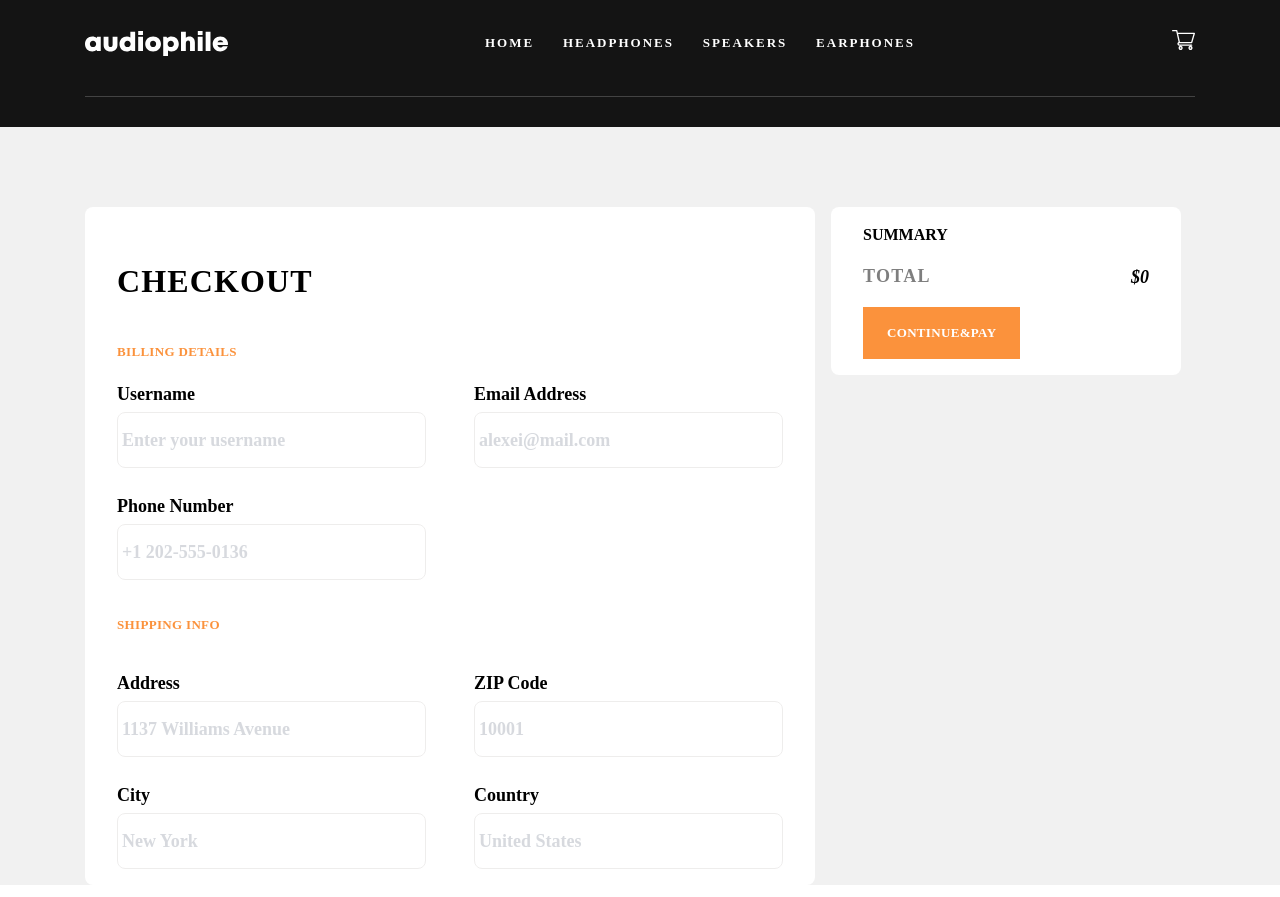
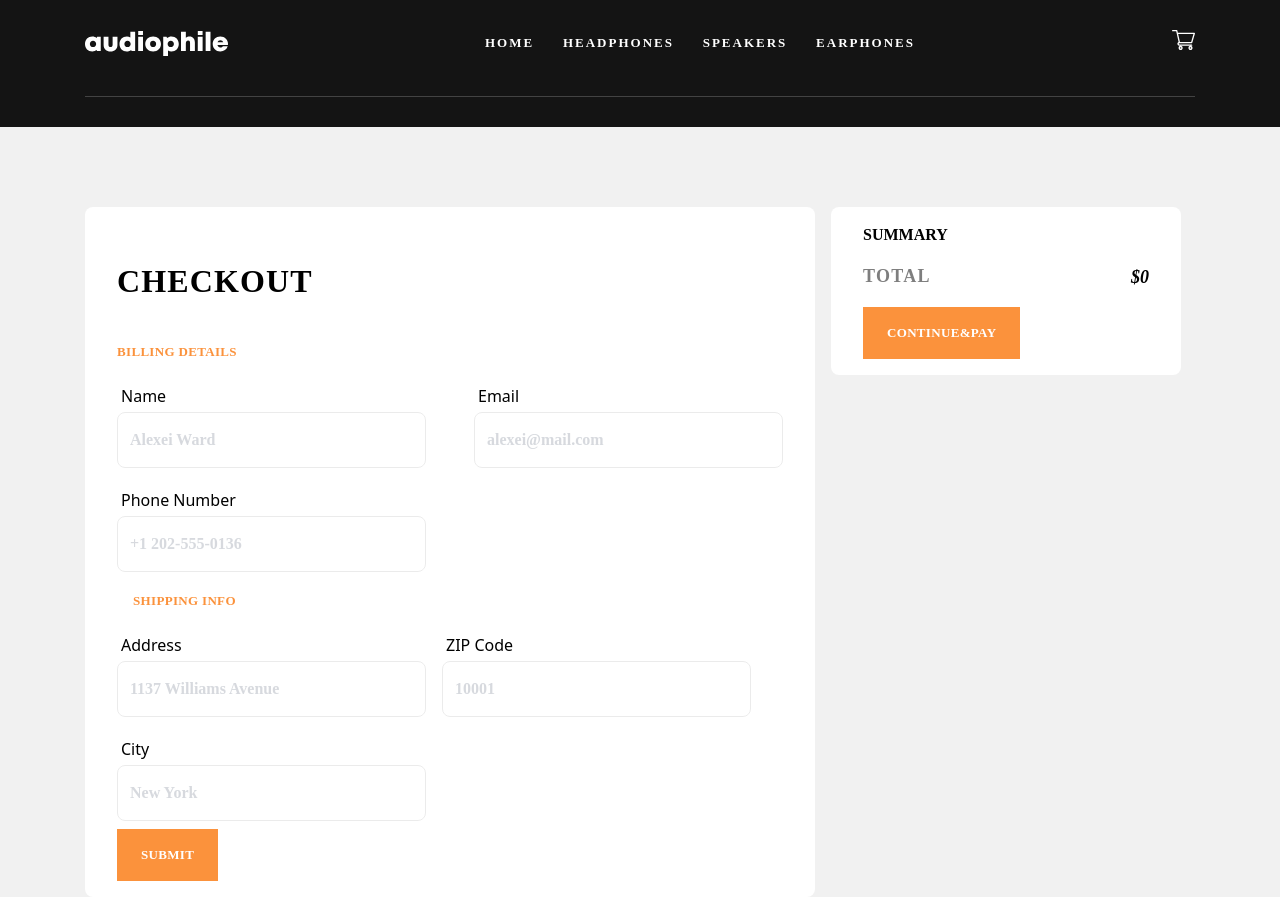
Before and after one commit to Mirmukhammadov/audiophile-ecommerce, a Vue app: page /checkout in a window 1280 px wide. Built offline with nearby package versions, Linux system fonts and the light colour scheme.

Commit message:
finishing

```diff
--- a/package.json
+++ b/package.json
@@ -8,12 +8,15 @@
     "preview": "vite preview"
   },
   "dependencies": {
+    "@vuelidate/core": "^2.0.3",
+    "@vuelidate/validators": "^2.0.4",
     "autoprefixer": "^10.4.16",
     "pinia": "2",
     "postcss": "^8.4.30",
     "tailwindcss": "^3.3.3",
     "vue": "^3.3.4",
     "vue-router": "^4.2.5",
+    "vuelidate": "^0.7.7",
     "vuex": "^4.1.0"
   },
   "devDependencies": {
--- a/src/components/CInput.vue
+++ b/src/components/CInput.vue
@@ -1,42 +1,16 @@
-<!-- MyInput.vue -->
 <template>
-  <div class="flex flex-col">
-    <label
-      class="text-black text-lg font-bold font-['Manrope'] pb-1"
-      :for="id"
-      >{{ label }}</label
-    >
   <input
     :type="type"
     :id="id"
     :name="name"
-      :value="value"
-      @input="$emit('input', $event.target.value)"
+    :value="modelValue"
+    @input="updateModel"
     :placeholder="placeholder"
-      class="opacity-40 text-black text-lg font-bold font-['Manrope'] w-[309px] h-14 bg-white rounded-lg border border-stone-300 outline-none px-1"
+    class="w-[309px] h-14 bg-white rounded-lg border border-stone-300 opacity-40 text-black text-lg font-bold font-['Manrope'] p-2 outline-none"
   />
-    <!-- Add validation error message if needed -->
-    <p v-if="error" class="text-red-500">{{ error }}</p>
-  </div>
 </template>
 
-<script>
-export default {
-  props: {
-    label: String,
-    type: {
-      type: String,
-      default: "text",
-    },
-    id: String,
-    name: String,
-    value: [String, Number],
-    placeholder: String,
-    error: String, // Optional error message for validation
-  },
-};
+<script setup>
+import { defineProps } from "vue";
+defineProps(["type"]);
 </script>
-
-<style scoped>
-/* Add your styling here if needed */
-</style>
--- /dev/null
+++ b/src/components/thanks.vue
@@ -0,0 +1,27 @@
+<template>
+  <div
+    class="absolute top-1/2 left-1/2 transform -translate-x-1/2 -translate-y-1/2 w-[540px] p-10 bg-white rounded-lg z-10"
+  >
+    <div class="flex flex-col gap-6">
+      <p
+        class="text-black text-[32px] font-bold font-['Manrope'] uppercase leading-9 tracking-wide"
+      >
+        THANK YOU<br />FOR YOUR ORDER
+      </p>
+
+      <p
+        class="w-[444px] opacity-50 text-black text-[15px] font-medium font-['Manrope'] leading-[25px]"
+      >
+        You will receive an email confirmation shortly.
+      </p>
+
+      <router-link to="/">
+        <CbuttonVue class="!w-[600px]">Back to home</CbuttonVue>
+      </router-link>
+    </div>
+  </div>
+</template>
+
+<script setup>
+import CbuttonVue from "./Cbutton.vue";
+</script>
--- a/src/pages/checkout.vue
+++ b/src/pages/checkout.vue
@@ -1,4 +1,7 @@
 <template>
+  <div>
+    <thanks v-if="thank" />
+  </div>
   <div
     class="absolute top-[20%] right-[10%] bg-white rounded-lg cartopened"
     v-if="cart"
@@ -8,7 +11,12 @@
 
   <div
     class="bg-[#f1f1f1]"
-    :class="{ 'opacity-50': cart, 'max-h-100px': cart }"
+    :class="{
+      'opacity-50': cart,
+      'max-h-100px': cart,
+      'opacity-50': thank,
+      'max-h-100px': thank,
+    }"
   >
     <Cheader @toggleCartValue="getvalue" />
     <div class="container flex items-start gap-4">
@@ -20,86 +28,116 @@
         >
           Billing Details
         </p>
-        <div class="flex justify-between flex-wrap gap-6">
-          <CInputVue
-            label="Username"
+
+        <form action="" @submit.prevent="submitForm()">
+          <div class="flex flex-wrap justify-between gap-4">
+            <div class="flex flex-col">
+              <label class="m-1" for="name">Name</label>
+              <input
                 type="text"
-            id="username"
-            name="username"
-            v-model="username"
-            placeholder="Enter your username"
-            :error="usernameError"
+                id="name"
+                v-model="state.name"
+                class="inputStyle"
+                :class="{
+                  '!border-[red]': v$.name?.$error,
+                }"
+                placeholder="Alexei Ward"
               />
-
-          <CInputVue
-            label="Email Address"
+              <span v-if="v$.name?.$error" class="text-[red]"
+                >fill the field correctly</span
+              >
+            </div>
+            <div class="flex flex-col">
+              <label class="m-1" for="email">Email</label>
+              <input
                 type="email"
                 id="email"
-            name="email"
-            v-model="email"
+                v-model="state.email"
+                class="inputStyle"
+                :class="{
+                  '!border-[red]': v$.email?.$error,
+                }"
                 placeholder="alexei@mail.com"
-            :error="emailError"
               />
-
-          <CInputVue
-            label="Phone Number"
-            type="Number"
-            id="phone_number"
-            name="phone_number"
-            v-model="phoneNumber"
+              <span v-if="v$.email?.$error" class="text-[red]"
+                >fill the field correctly</span
+              >
+            </div>
+            <div class="flex flex-col">
+              <label class="m-1" for="number">Phone Number</label>
+              <input
+                type="number"
+                id="number"
+                v-model="state.number"
+                class="inputStyle"
+                :class="{
+                  '!border-[red]': v$.number?.$error,
+                }"
                 placeholder="+1 202-555-0136"
-            :error="phoneNumberError"
               />
+              <span v-if="v$.number?.$error" class="text-[red]"
+                >fill the field correctly</span
+              >
+            </div>
           </div>
 
           <p
-          class="text-orange-400 text-[13px] font-bold font-['Manrope'] leading-[25px] tracking-wide my-8 uppercase"
+            class="text-orange-400 text-[13px] font-bold font-['Manrope'] uppercase leading-[25px] tracking-wide m-4"
           >
             shipping info
           </p>
-        <div class="flex justify-between flex-wrap gap-6">
-          <CInputVue
-            label="Address"
+          <div class="flex flex-wrap gap-4">
+            <div class="flex flex-col">
+              <label class="m-1" for="address">Address</label>
+              <input
                 type="text"
-            id="adress"
-            name="address"
-            v-model="address"
+                id="address"
+                v-model="state.address"
+                class="inputStyle"
+                :class="{
+                  '!border-[red]': v$.address?.$error,
+                }"
                 placeholder="1137 Williams Avenue"
-            :error="addressError"
-            class=""
               />
-
-          <CInputVue
-            label="ZIP Code"
-            type="text"
+              <span v-if="v$.address?.$error" class="text-[red]"
+                >fill the field correctly</span
+              >
+            </div>
+            <div class="flex flex-col">
+              <label class="m-1" for="zipcode">ZIP Code</label>
+              <input
+                type="number"
                 id="zipcode"
-            name="zipcode"
-            v-model="zipCode"
+                v-model="state.zip"
+                class="inputStyle"
+                :class="{
+                  '!border-[red]': v$.zip?.$error,
+                }"
                 placeholder="10001"
-            :error="zipCodeError"
               />
-
-          <CInputVue
-            label="City"
+              <span v-if="v$.zip?.$error" class="text-[red]"
+                >fill the field correctly</span
+              >
+            </div>
+            <div class="flex flex-col">
+              <label class="m-1" for="city">City</label>
+              <input
                 type="text"
                 id="city"
-            name="city"
-            v-model="city"
+                v-model="state.city"
+                :class="{
+                  '!border-[red]': v$.city?.$error,
+                }"
+                class="inputStyle"
                 placeholder="New York"
-            :error="cityError"
               />
-
-          <CInputVue
-            label="Country"
-            type="text"
-            id="country"
-            name="country"
-            v-model="country"
-            placeholder="United States"
-            :error="countryError"
-            class=""
-          />
+              <span v-if="v$.city?.$error" class="text-[red]"
+                >fill the field correctly</span
+              >
             </div>
+          </div>
+          <Cbutton class="mt-2 mr-2" type="submit">submit</Cbutton>
+        </form>
       </div>
 
       <div class="w-[350px] bg-white rounded-lg mt-20 px-8 py-4">
@@ -158,11 +196,14 @@ import Cfooter from "../components/Cfooter.vue";
 import CInputVue from "../components/CInput.vue";
 import Cart from "../components/Cart.vue";
 import Cbutton from "../components/Cbutton.vue";
+import thanks from "../components/Thanks.vue";
 import { useMyModule } from "../store/modules/myModule";
+import { useVuelidate } from "@vuelidate/core";
+import { required, email, numeric } from "@vuelidate/validators";
 import { ref } from "vue";
 const myModule = useMyModule();
 const productArray = myModule.cartArr;
-
+const thank = ref(false);
 let total = 0;
 const cart = ref("");
 productArray.forEach((item) => {
@@ -170,22 +211,68 @@ productArray.forEach((item) => {
 });
 
 function getvalue(item) {
-  console.log(item, "index");
   cart.value = item;
 }
-const username = ref("");
-const usernameError = ref("");
-const email = ref("");
-const emailError = ref("");
-const phoneNumber = ref("");
-const phoneNumberError = ref("");
 
-const address = ref("");
-const addressError = ref("");
-const zipCode = ref("");
-const zipCodeError = ref("");
-const city = ref("");
-const cityError = ref("");
-const country = ref("");
-const countryError = ref("");
+const state = ref({
+  name: "",
+  email: "",
+  number: "",
+  address: "",
+  zip: "",
+  city: "",
+});
+
+const rules = {
+  name: { required },
+  email: { required, email },
+  number: { required, numeric },
+  address: { required },
+  zip: { required, numeric },
+  city: { required },
+};
+
+const v$ = useVuelidate(rules, state);
+
+function submitForm() {
+  v$.value.$touch();
+  console.log(state.value);
+  console.log(v$.value.$error, "satte");
+
+  console.log(v$.value.name.$error);
+  console.log(state.value.name, v$.value.name?.$error);
+  console.log("Email error:", v$.value.email?.$error);
+  console.log("Number error:", v$.value.number?.$error);
+  console.log("Address error:", v$.value.address?.$error);
+  console.log("Zip error:", v$.value.zip?.$error);
+  console.log("City error:", v$.value.city?.$error);
+
+  if (!v$.value.$error) {
+    console.log("All inputs are valid");
+    thank.value = true;
+    myModule.cartArr = [];
+    localStorage.removeItem("cartArr");
+  } else {
+    console.log("There are validation errors");
+  }
+}
 </script>
+
+<style scoped>
+.inputStyle {
+  padding: 4px;
+  padding-left: 12px;
+  outline: none;
+  width: 309px;
+  height: 56px;
+  background: white;
+  border-radius: 8px;
+  border: 1px #cfcfcf solid;
+  opacity: 0.4;
+  color: black;
+  font-size: 16px;
+  font-family: Manrope;
+  font-weight: 700;
+  word-wrap: break-word;
+}
+</style>
```
Also changed, not shown: 1 other file (tests, documents, lock files or other folders). Lines whose indentation alone changed are shown as unchanged.
